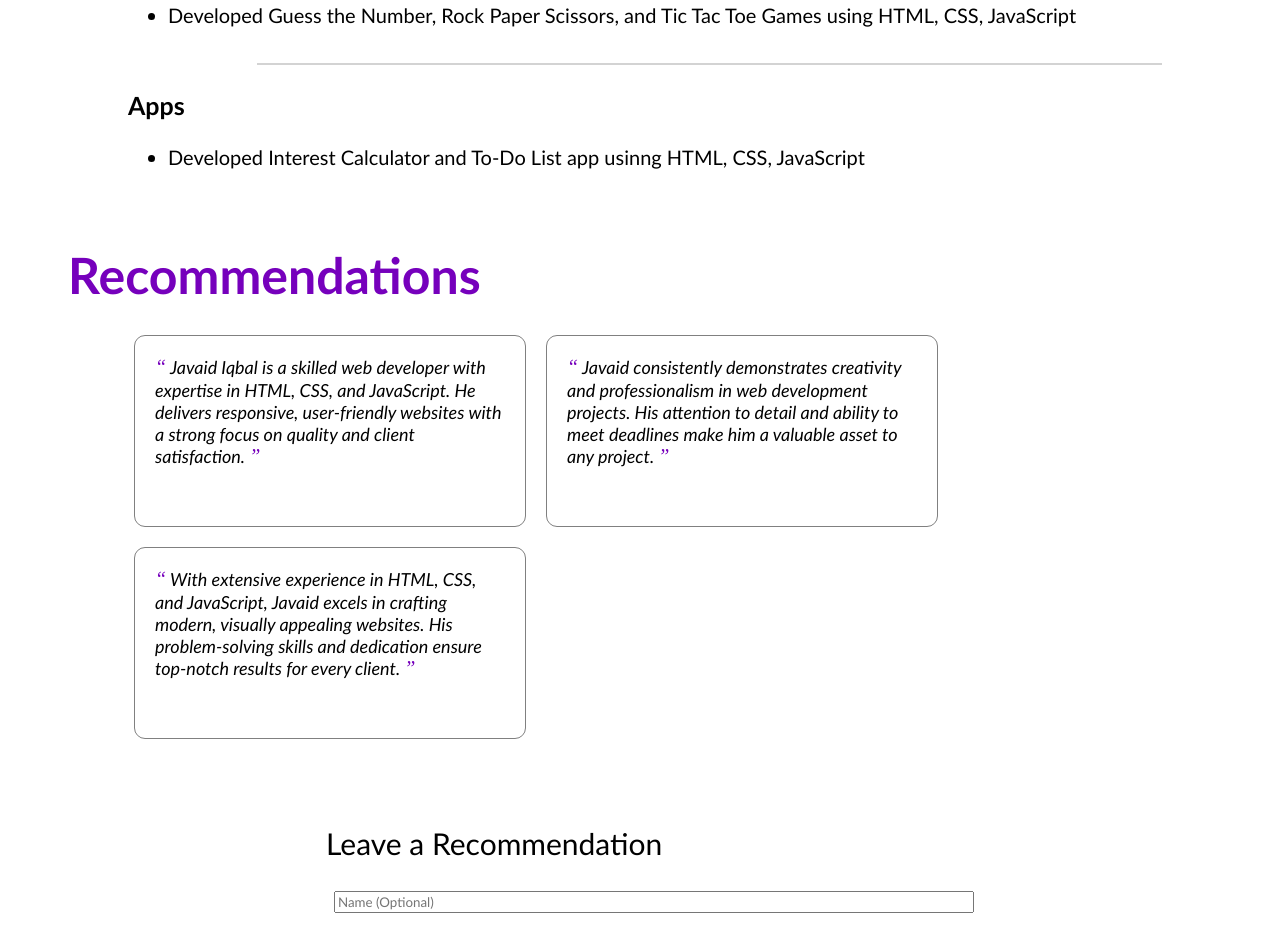
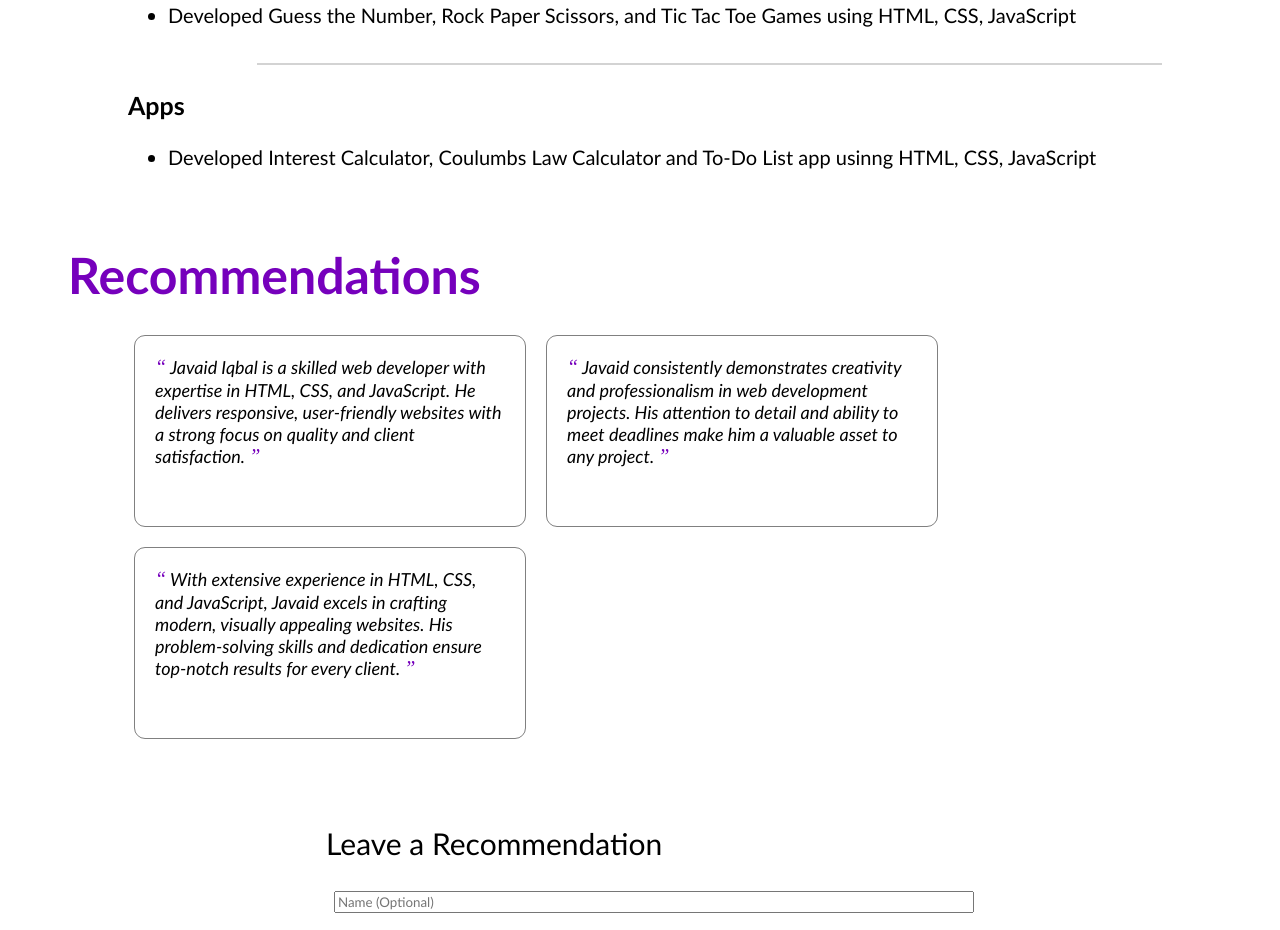
Before and after one commit to JavaidIqbal786/my-portfolio, a plain HTML site: page index.html in a window 1280 px wide. Shown: the part 1208-2138 px from the top of the page. Drawn offline with Linux system fonts and the light colour scheme.

Commit message:
Update index.html

```diff
--- a/index.html
+++ b/index.html
@@ -118,7 +118,7 @@
           <div class="project-card">
             <h3>Apps</h3>
             <ul>
-              <li>Developed Interest Calculator and To-Do List app usinng HTML, CSS, JavaScript</li>
+              <li>Developed Interest Calculator, Coulumbs Law Calculator and To-Do List app usinng HTML, CSS, JavaScript</li>
             </ul>
           </div>
     </div>
```
